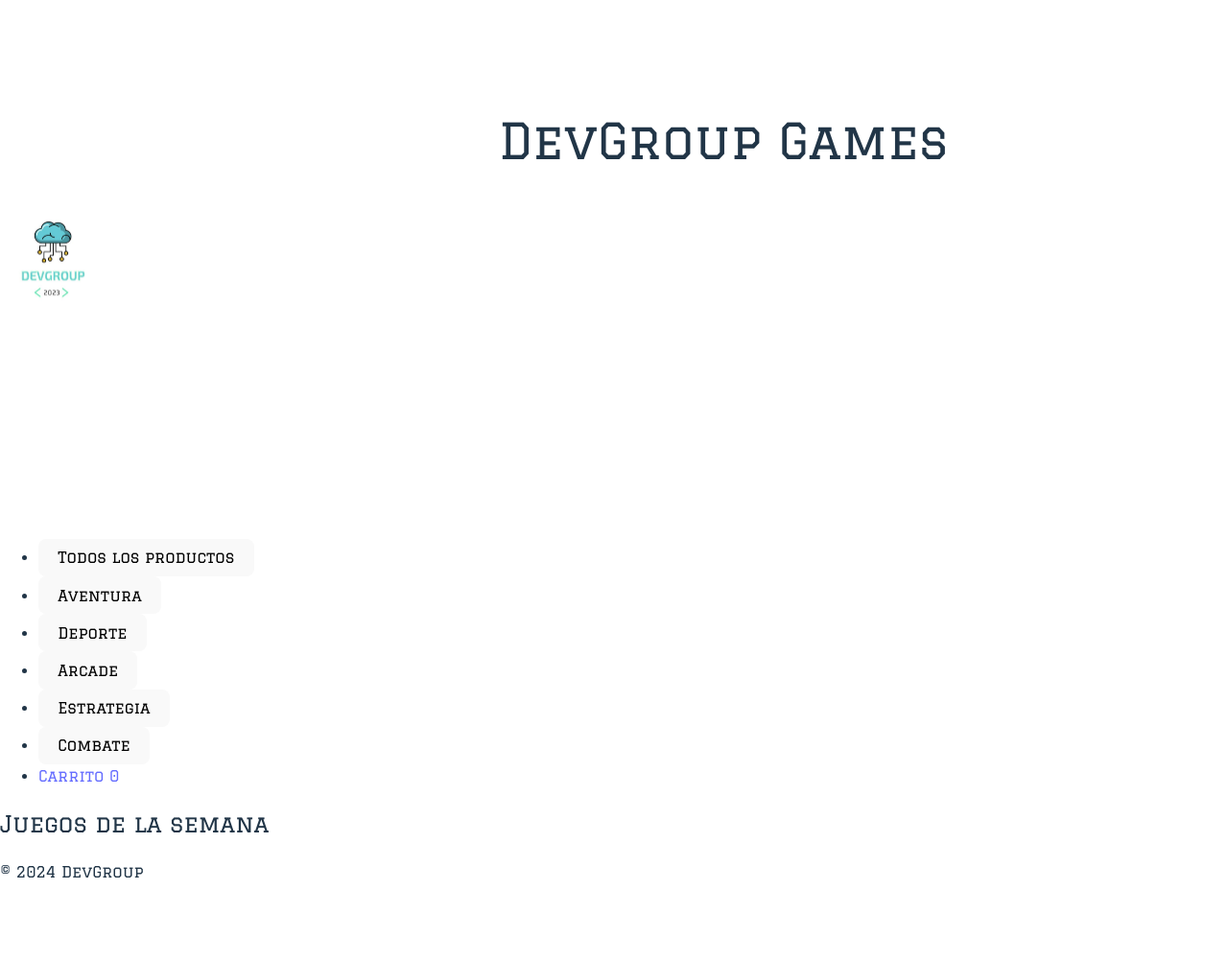
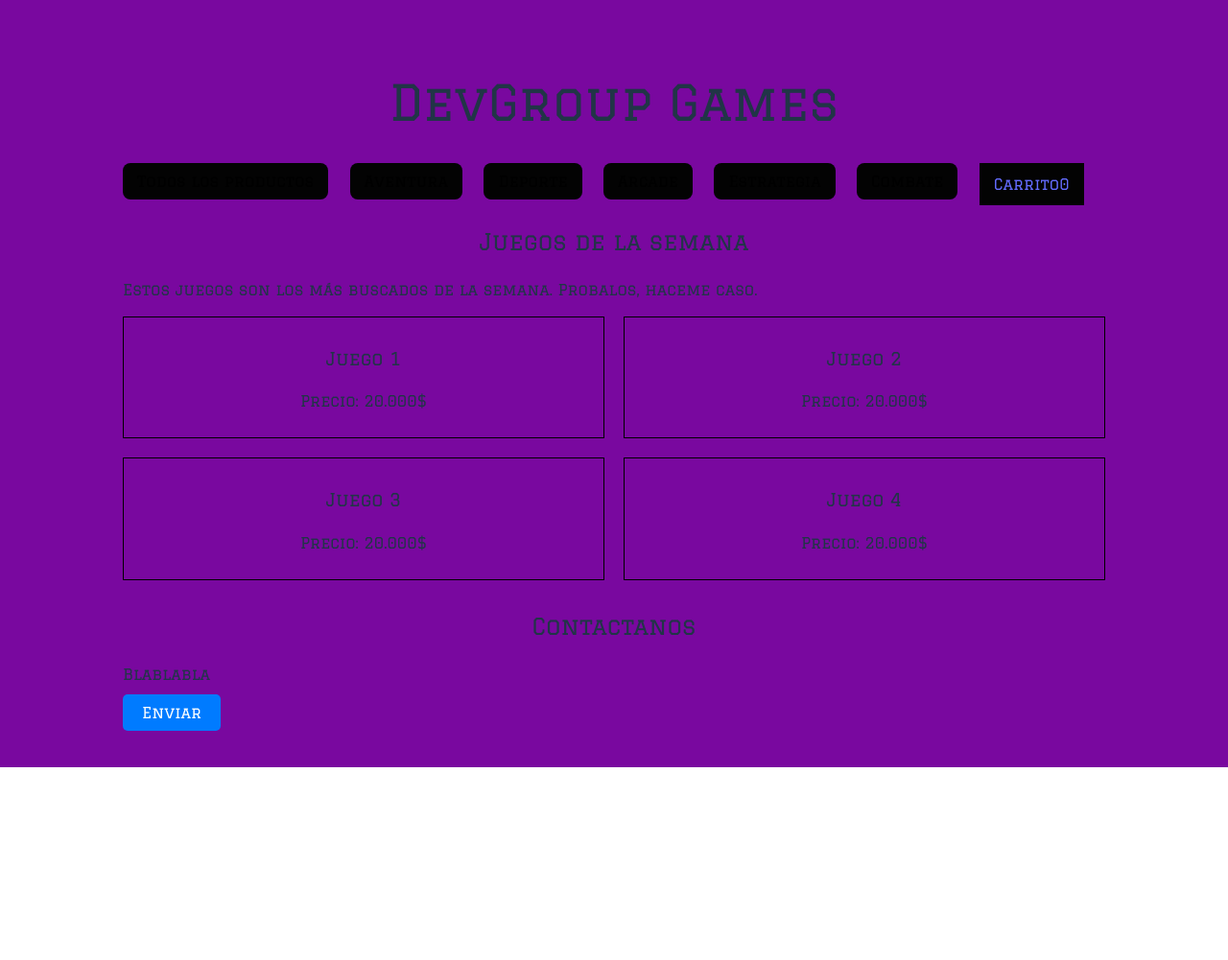
Before and after one commit to CodeStrong2023/DevGroupE-commerce, a website built with Vite: page Ecommerce-frontend/index.html in a window 1280 px wide. Shown: the whole page at 96% size. After the commit the page ends 800 px from the top, so only its background shows below. Built offline with nearby package versions, Linux system fonts and the light colour scheme.

Commit message:
cambios en html, css y creacion del carrito.html

```diff
--- a/Ecommerce-frontend/index.html
+++ b/Ecommerce-frontend/index.html
@@ -1,8 +1,8 @@
-<!doctype html>
-<html lang="en">
+<!DOCTYPE html>
+<html lang="es">
 <head>
-    <meta charset="UTF-8" />
-    <meta name="viewport" content="width=device-width, initial-scale=1.0" />
+    <meta charset="UTF-8">
+    <meta name="viewport" content="width=device-width, initial-scale=1.0">
     <title>Dev Group ECommerce de Videojuegos</title>
     <link rel="stylesheet"
           href="https://cdn.jsdelivr.net/npm/bootstrap-icons@1.9.1/font/bootstrap-icons.css">
@@ -10,15 +10,18 @@
           href="./src/style.css">
     <link rel="stylesheet"
           href="https://fonts.googleapis.com/css?family=Graduate">
+    <link rel="stylesheet" href="./src/style2.css">
 </head>
 <body>
-    <div class="wrapper">
-      <aside>
-        <header class="header">
-          <img class="header_logo" src="./images/devgroup-icon.jpg">
-          <h1 class="logo">DevGroup Games</h1>
-        </header> <!--Fin header-->
-        <nav>
+
+
+    <div class="container">
+
+        <header class="header-inicio">
+            <h1>DevGroup Games</h1>
+        </header>
+
+        <nav class="navegacion">
             <ul>
                 <li><button class="boton-categoria">Todos los productos</button></li>
                 <li><button class="boton-categoria">Aventura</button></li>
@@ -30,19 +33,34 @@
             </ul>
         </nav>
 
-        <section class="juegos-semana">
         <h2>Juegos de la semana</h2>
-        </section>
+        <p>Estos juegos son los más buscados de la semana. Probalos, haceme caso.</p>
 
-        <footer>
-          <p class="footer">© 2024 DevGroup</p>
-        </footer>  <!--Fin footer-->
-      </aside> <!--Fin Aside-->
+        <div class="games">
+            <div class="game">
+                <h3>Juego 1</h3>
+                <p>Precio: 20.000$</p>
+            </div>
+            <div class="game">
+                <h3>Juego 2</h3>
+                <p>Precio: 20.000$</p>
+            </div>
+            <div class="game">
+                <h3>Juego 3</h3>
+                <p>Precio: 20.000$</p>
+            </div>
+            <div class="game">
+                <h3>Juego 4</h3>
+                <p>Precio: 20.000$</p>
+            </div>
+        </div>
 
-      <main>
-        <div id="app"></div>
-        <script type="module" src="/main.js"></script>
-      </main>
+        <div class="contact">
+            <h2>Contactanos</h2>
+            <p>Blablabla</p>
+            <a href="#" class="btn">Enviar</a>
+        </div>
+
 
     </div>
 </body>
--- /dev/null
+++ b/Ecommerce-frontend/src/style2.css
@@ -0,0 +1,85 @@
+body {
+    font-family: 'Graduate', sans-serif;
+    background-color: #79089f;
+}
+
+.container {
+    width: 80%;
+    margin: 0 auto;
+}
+
+nav ul {
+    display: flex;
+    list-style-type: none; /* Quitar los puntos de la lista */
+    padding: 0; /* Eliminar el padding */
+    margin: 0; /* Eliminar el margen */
+  }
+
+  nav ul li {
+    margin-right: auto; /* Espacio entre los botones, ajusta según prefieras */
+  }
+
+  nav .boton-categoria,
+  nav .boton-carrito {
+    padding: 10px 15px; /* Ajusta el espacio dentro del botón */
+    background-color: #030303; /* Color de fondo de ejemplo */
+    border: none; /* Quita el borde si es necesario */
+    cursor: pointer;
+    text-decoration: none; /* Eliminar subrayado del enlace del carrito */
+  }
+
+  nav .boton-carrito {
+    display: flex;
+    align-items: center; /* Alinear el contenido verticalmente */
+
+  }
+
+
+h1, h2 {
+    text-align: center;
+}
+
+.games {
+    display: grid;
+    grid-template-columns: repeat(2, 1fr);
+    gap: 20px;
+}
+
+.game {
+    border: 1px solid #000;
+    padding: 10px;
+    text-align: center;
+}
+
+.contact, .products {
+    margin-top: 30px;
+}
+
+.products table {
+    width: 100%;
+    border-collapse: collapse;
+}
+
+.products table, .products th, .products td {
+    border: 1px solid black;
+}
+
+.products th, .products td {
+    padding: 10px;
+    text-align: center;
+}
+
+.btn {
+    background-color: #007BFF;
+    color: white;
+    padding: 10px 20px;
+    text-decoration: none;
+    border-radius: 5px;
+}
+.boton-index {
+    background-color: #007BFF;
+    color: white;
+    padding: 10px 20px;
+    text-decoration: none;
+    border-radius: 5px;
+}
```
Also changed, not shown: Ecommerce-frontend/carrito.html (added, +53 -0 lines), Ecommerce-frontend/indexDePrueba.html (added, +49 -0 lines). Lines whose indentation alone changed are shown as unchanged.
